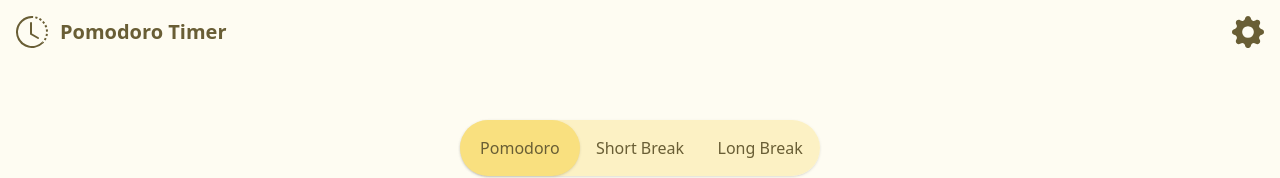
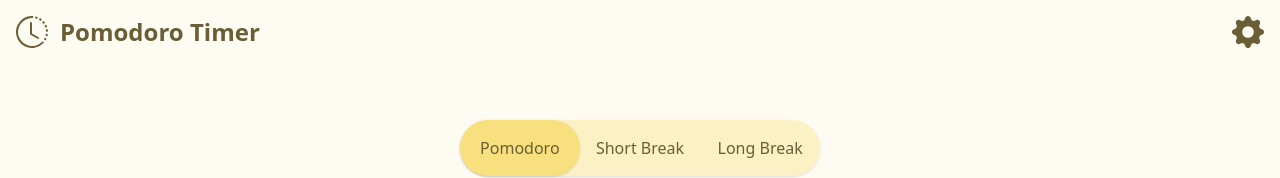
Before and after one commit to jstevenfm/PomodoroTimer-React-Tailwind, a React (Vite) app: page / in a window 1280 px wide. Shown: the top 178 px of the page. Built offline with nearby package versions, Linux system fonts and the light colour scheme.

Commit message:
feat: Update header styles for improved visual hierarchy and interaction feedback

```diff
--- a/src/assets/components/sections/header/Header.jsx
+++ b/src/assets/components/sections/header/Header.jsx
@@ -6,9 +6,9 @@ const Header = () => {
     <header className="flex justify-between w-full p-4">
       <a className="flex cursor-pointer hover:scale-110" href="/">
         <Logo />
-        <h1 className="px-3 self-center text-xl font-semibold">Pomodoro Timer</h1>
+        <h1 className="px-3 self-center text-2xl font-semibold">Pomodoro Timer</h1>
       </a>
-      <button title='Settings' className="cursor-pointer hover:scale-110">
+      <button title='Settings' className="cursor-pointer hover:scale-120">
         <IconSettings />
       </button>
     </header>
```
